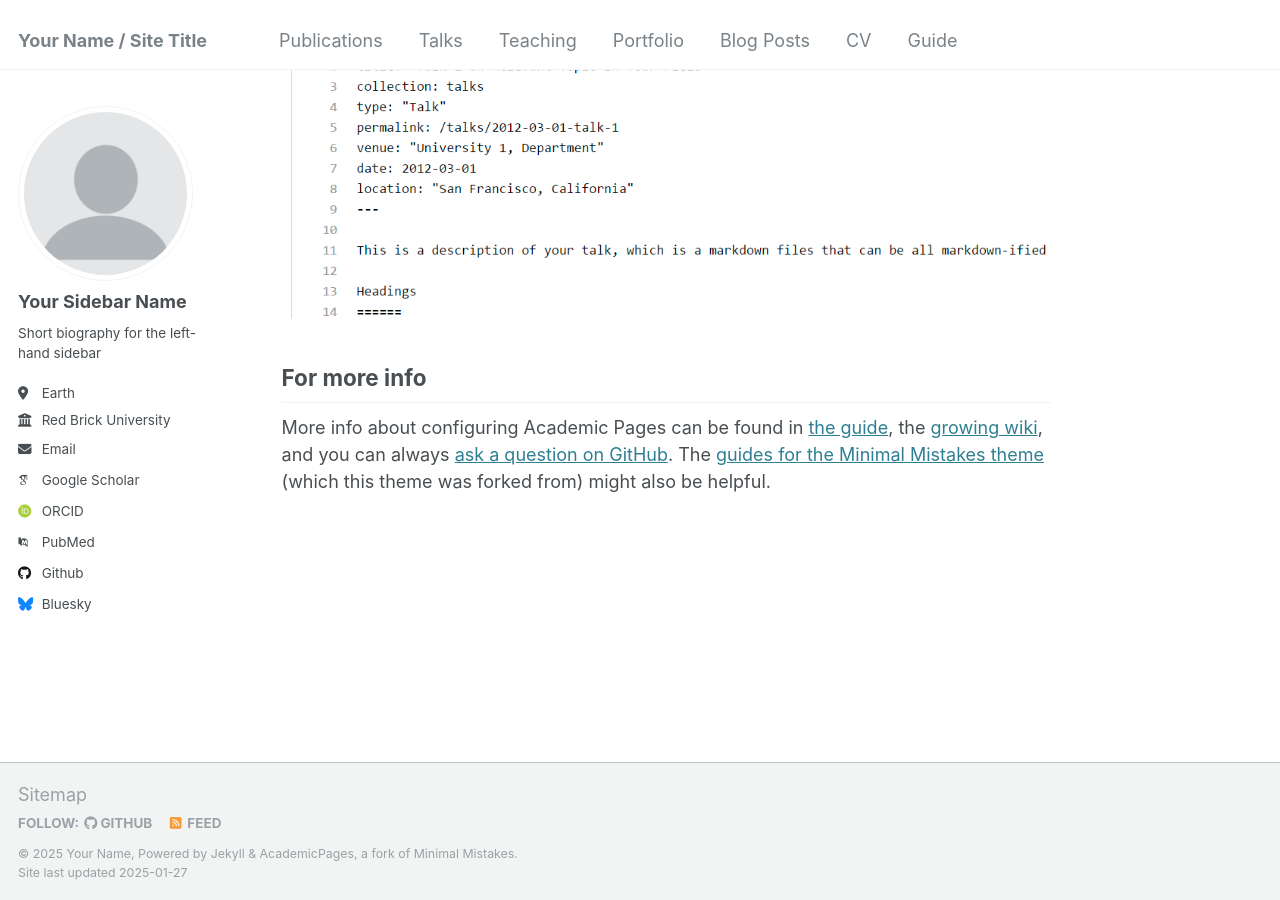
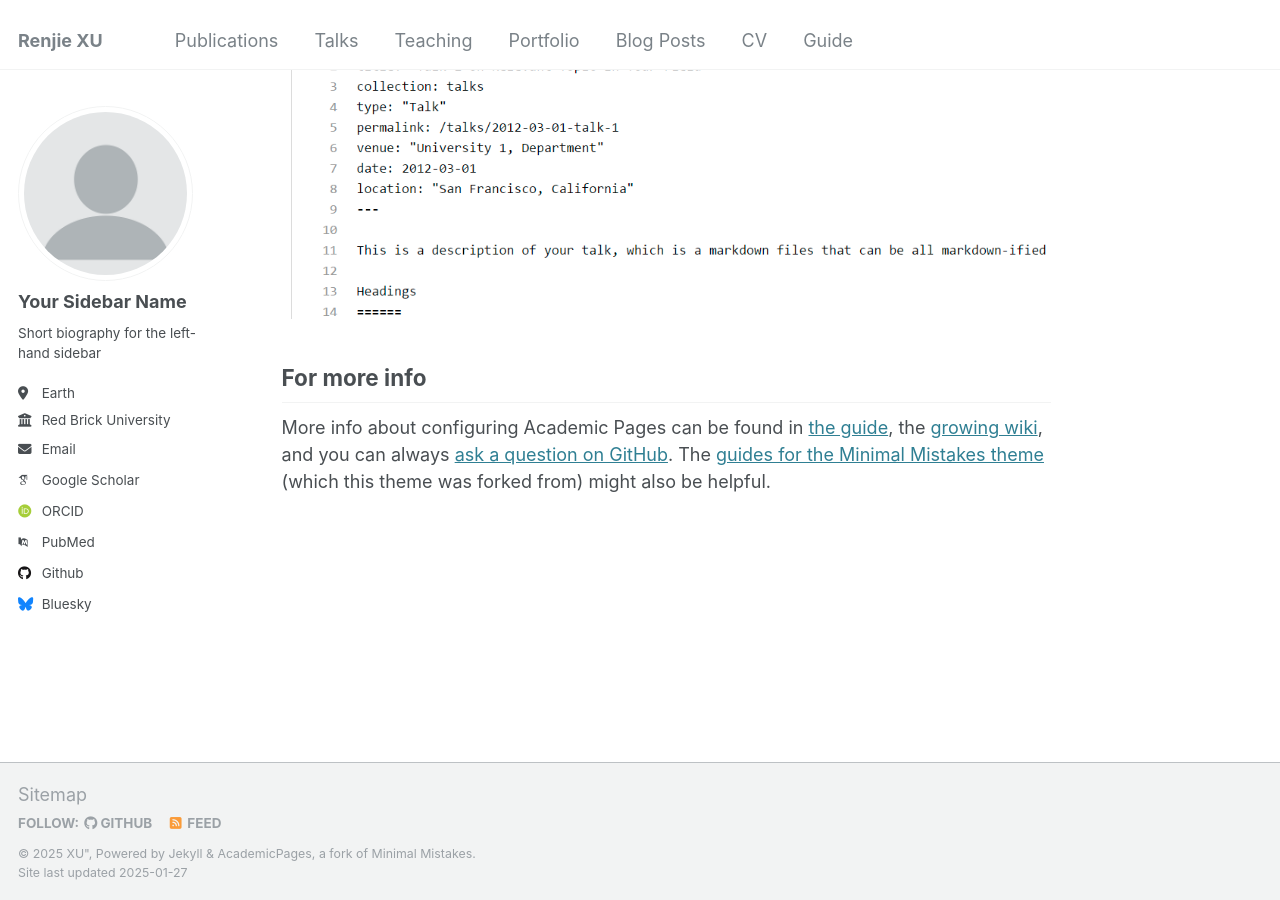
Before and after one commit to Renjie-98/RenjieXU, a Jekyll site: the page built from _pages/about.md, in a window 1280 px wide and 900 px high, scrolled down 2562 px. Built offline with Jekyll 4.4.1, drawn with Linux system fonts in a browser that asks for light colours; some web fonts are replaced.

Commit message:
Update _config.yml

```diff
--- a/_config.yml
+++ b/_config.yml
@@ -8,9 +8,9 @@
 
 # Basic Site Settings
 locale                   : "en-US"
-title                    : "Your Name / Site Title"
+title                    : "Renjie XU"
 title_separator          : "-"
-name                     : &name "Your Name"
+name                     : &Renjie XU"
 description              : &description "personal description"
 url                      : https://academicpages.github.io # the base hostname & protocol for your site e.g. "https://[your GitHub username].github.io"
 baseurl                  : "" # the subpath of your site, e.g. "/blog"
```
